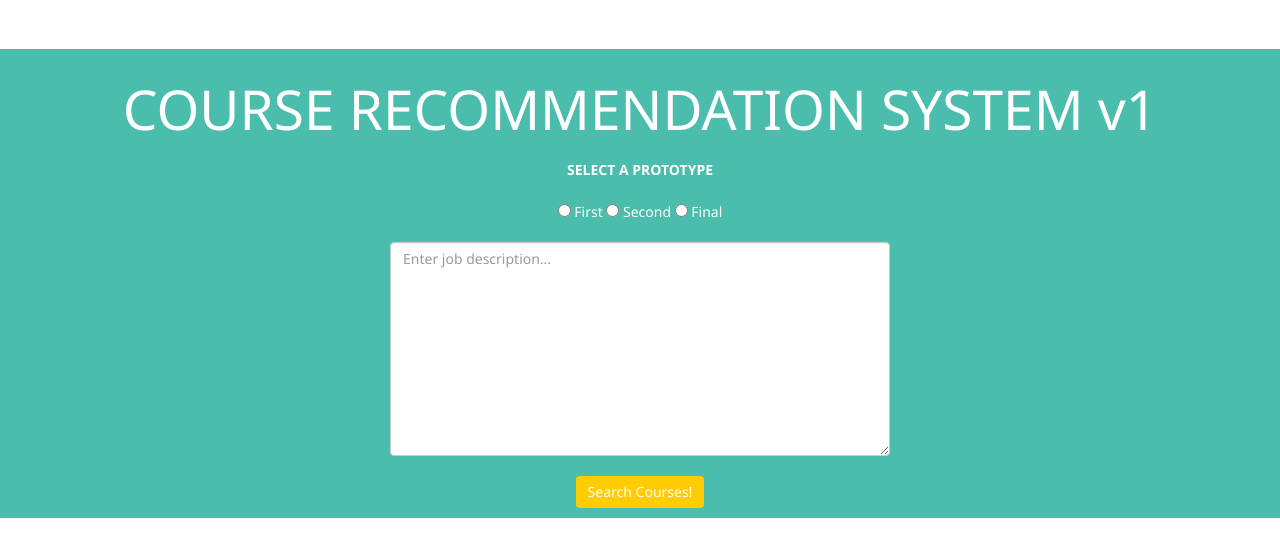
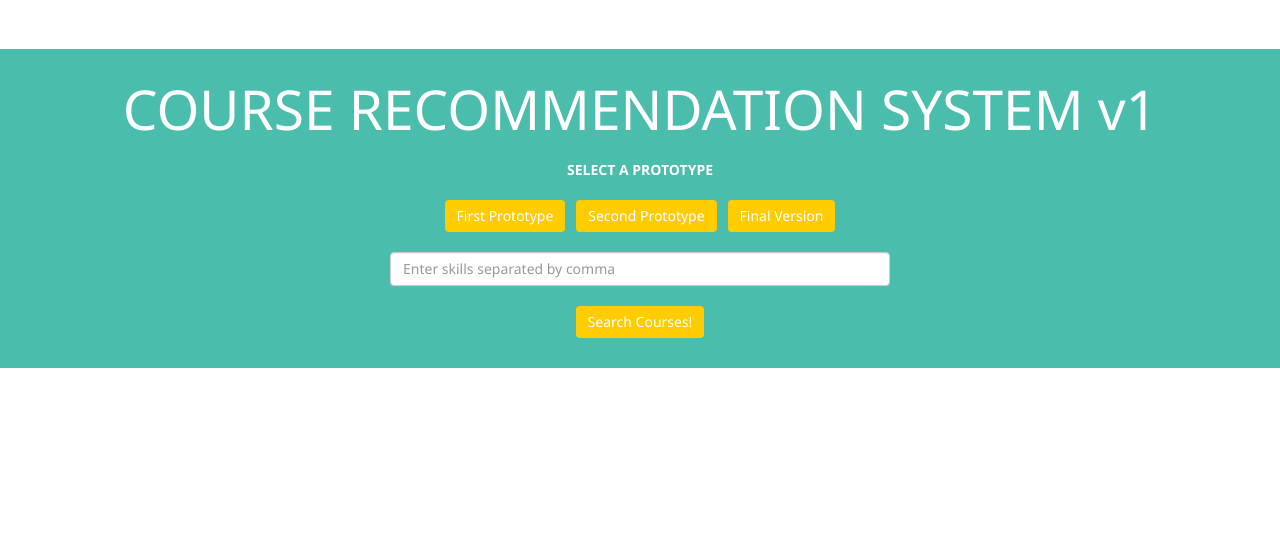
Before and after one commit to yp346/CS4300sp2017-prky, a Django app: page /pt/ in a window 1280 px wide. Shown: the part 143-700 px from the top of the page. Run offline with Django 3.2, Linux system fonts and the light colour scheme; some libraries are stand-ins or nearby versions.

Commit message:
UI changes,added checkbox(without full functionality), prototyping button fix

```diff
--- a/mysite/static/main.css
+++ b/mysite/static/main.css
@@ -40,6 +40,9 @@ border: none
 .btn:hover {
 background: #fc4a1a
 }
+.btn:active {
+background: #fc4a1a
+}
 .step-links a{
 color: #4285F4;
 }
--- a/project_template/templates/project_template/index.html
+++ b/project_template/templates/project_template/index.html
@@ -11,7 +11,6 @@
             <p>Course Recommendations for Job Description</p>
             <p>kk924, pj252, rpm245, yp346</p>
         </div>
-
         <form class="form-inline global-search" method='GET'>
             <h1 style="font-size: 55px; font-family:Segoe UI">
 	    {% if version == "Final" %}
@@ -27,21 +26,43 @@
 
             <div class="form-group">
             <b>SELECT A PROTOTYPE</b><br><br>
-            <input type="radio" name="change" value="First"> First
-            <input type="radio" name="change" value="Second"> Second
-            <input type="radio" name="change" value="Final"> Final
-	      	<!--<button name="change" type="submit" class="btn btn-info" value="First">First Prototype </button>
+            <!--<input type="radio" name="change" value="First"> First Prototype
+            <input type="radio" name="change" value="Second"> Second Prototype
+            <input type="radio" name="change" value="Final"> Final version-->
+	        {% if version == "First" %}
+		<button name="change" type="submit" class="btn btn-info" value="First" background="#fc4a1a">First Prototype </button>
+		{% else %}
+	      	<button name="change" type="submit" class="btn btn-info" value="First">First Prototype </button>
+		{% endif %}
+		{% if version == "Second" %}
+		&nbsp;&nbsp;<button name="change" type="submit" class="btn btn-info" value="Second" background-color="#fc4a1a">Second Prototype </button>
+		{% else %}
 		&nbsp;&nbsp;<button name="change" type="submit" class="btn btn-info" value="Second">Second Prototype </button>
-		&nbsp;&nbsp;<button name="change" type="submit" class="btn btn-info" value="Final">Final Version</button>--><br><br>
-		{% if True %}
-	        <textarea name="search" rows="10" cols="70" class="form-control" placeholder="Enter job description..." color="black"></textarea>
+		{% endif %}
+		{% if version == "Final" %}
+		&nbsp;&nbsp;<button name="change" type="submit" class="btn btn-info" value="Final" background="#fc4a1a">Final Version</button><br><br>
+		{% else %}
+		&nbsp;&nbsp;<button name="change" type="submit" class="btn btn-info" value="Final">Final Version</button><br><br>
+		{% endif %}
+		{% if version == "Second" or version == "Final" %}
+	        <textarea name="search" rows="10" cols="70" class="form-control" placeholder="Enter job description..." color="black">{{original_search}}</textarea>
 		{% else  %}
             <input id="input" type="text" name="search" class="form-control" placeholder="Enter skills separated by comma">
 		{% endif  %}
 		<br><br>
 <!--                <class="form-inline global-search" input id="input" type="text" name="search1" class="form-control" placeholder="Your Input"><br><br>-->
 	    </div><br>
-            <button type="submit" class="btn btn-info"> Search Courses! </button>
+	    <button name="change" type="submit" class="btn btn-info" value="{{version}}"> Search Courses! </button><br><br>
+	    {%  if second_select == "True" and version != "First" %}
+	    <b>SELECT SKILLS YOU WANT TO IMPROVE</b><br><br>
+	    <div>
+	    {% for search,_ in zipped %}
+	    <!--<input type="checkbox" name="known_courses" value="{{search}}"> {{search}}&nbsp;&nbsp;-->
+	    <input type="checkbox" name="known_courses" value="{{search}}"> {{search}}&nbsp;&nbsp;&nbsp;
+	    {% endfor %}
+	    </div><br><br>
+            <button name="change" type="submit" class="btn btn-info" value="{{version}}"> Filter Courses! </button>
+	    {% endif %}
         </form>
 	</div>
 
@@ -51,9 +72,9 @@
 	    <h3>You searched for: <b style="color:#fc4a1a">{{search}}</b></h3></div><br>
             {% for line in search_query %}
                 {% if version == "First" %}
-                <b>{{line.0}}</b><br> <a href="{{line.1}}" style="color:#07889b">{{line.1}}</a><br><br>
+                <b>{{line.0}}</b><br> <a target="_blank" href="{{line.1}}" style="color:#07889b">{{line.1}}</a><br><br>
                 {% else %}
-                <b>{{line.1}}</b><br> <a href="{{line.2}}" style="color:#07889b">{{line.2}}</a><br><br>
+                <b>{{line.1}}</b><br> <a target="_blank" href="{{line.2}}" style="color:#07889b">{{line.2}}</a><br><br>
                 {% endif %}
             {% endfor %}
         </div>
--- a/project_template/views.py
+++ b/project_template/views.py
@@ -15,11 +15,17 @@ def index(request):
     output_list = ''
     output=''
     search=''
-    #version="First"
+    original_search=""
     zipped=[]
+    second_select = "False"
     version = request.GET.get('change')
+    known_courses = ""
+    #version = request.GET.get('submit_button')
+    if request.GET.get('known_courses'):
+        known_courses = request.GET.get('known_courses')
     if request.GET.get('search'):
-    	if version == 'First':
+    	original_search = request.GET.get('search')
+	if version == 'First':
         	search = request.GET.get('search')
         	output_list = find_similar(search)
         	output = tfidf_sim(search)
@@ -46,6 +52,7 @@ def index(request):
         	output = tfidf_sentiment_sim(search)
         	search = search.split(",")
         	zipped = zip(search, output)
+		second_select = "True"
         #paginator = Paginator(output_list1, 4)
         #page = request.GET.get('page')
         #try:
@@ -60,6 +67,8 @@ def index(request):
                               {'output': output,
                                'search': search,
                                'zipped': zipped,
-			                     'version': version,
+			       'second_select': second_select,
+			       'original_search':original_search,
+			       'version': version,
                                'magic_url': request.get_full_path(),
                                })
```
Also changed, not shown: 14 other files.
